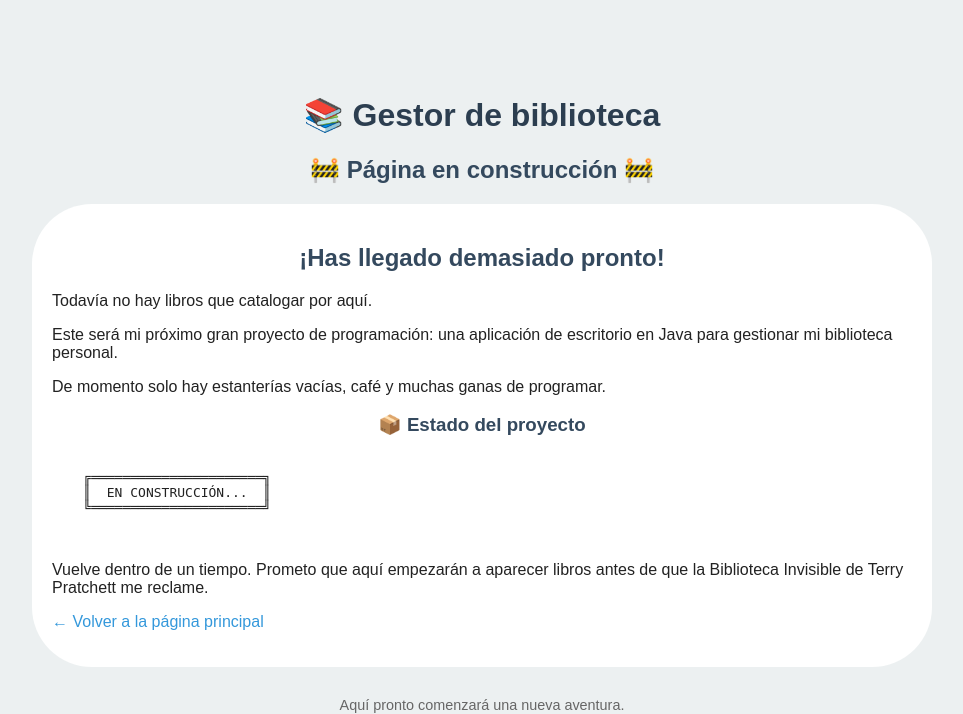
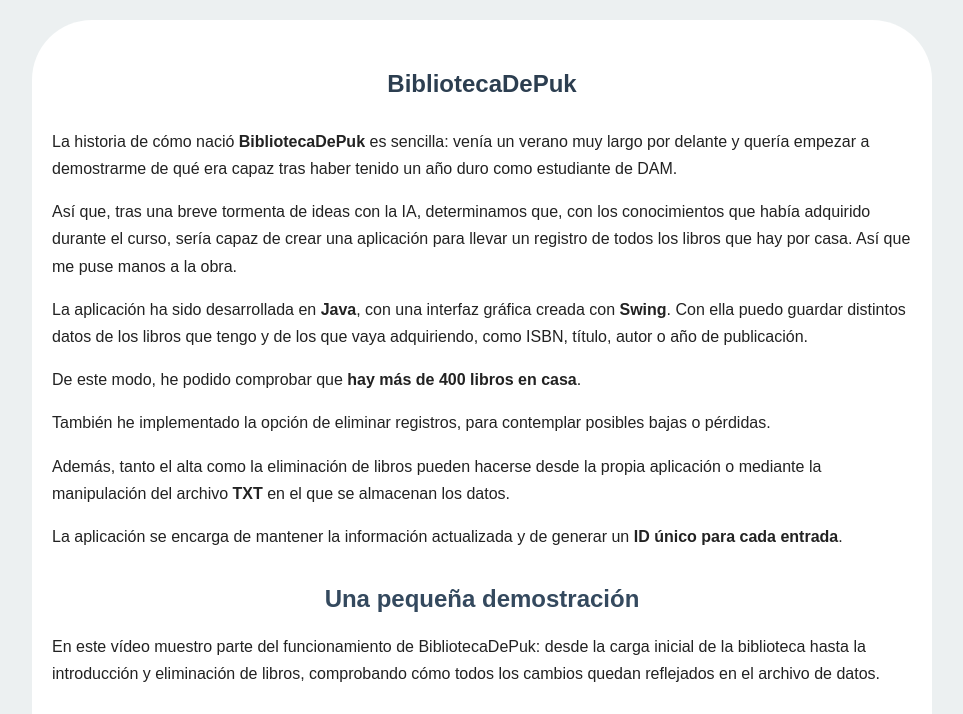
Before and after one commit to JosemaRuiz-puk/aprendiendo-html-css-js, a PHP site: page /gestor_biblioteca.html in a window 1280 px wide. Shown: the top 714 px of the page, without its empty margins (158-1121 px from the left). Run offline with PHP 8.4, Linux system fonts and the light colour scheme.

Commit message:
Actualiza BibliotecaDePuk y añade video de demostracion

```diff
--- a/gestor_biblioteca.html
+++ b/gestor_biblioteca.html
@@ -1,79 +1,107 @@
 <!DOCTYPE html>
 <html lang="es">
-
 <head>
     <meta charset="UTF-8">
     <meta name="viewport" content="width=device-width, initial-scale=1.0">
 
-    <title>Gestor de biblioteca</title>
+    <title>BibliotecaDePuk</title>
 
     <link rel="stylesheet" href="styles.css">
 </head>
 
 <body>
 
-    <header>
+    <main class="contenido-proyecto">
 
-        <h1>📚 Gestor de biblioteca</h1>
+        <section class="proyecto">
 
-        <h2>🚧 Página en construcción 🚧</h2>
-
-    </header>
-
-    <main>
-
-        <section>
-
-            <h2>¡Has llegado demasiado pronto!</h2>
+            <h1>BibliotecaDePuk</h1>
 
             <p>
-                Todavía no hay libros que catalogar por aquí.
+                La historia de cómo nació <strong>BibliotecaDePuk</strong> es sencilla:
+                venía un verano muy largo por delante y quería empezar a demostrarme
+                de qué era capaz tras haber tenido un año duro como estudiante de DAM.
             </p>
 
             <p>
-                Este será mi próximo gran proyecto de programación: una aplicación
-                de escritorio en Java para gestionar mi biblioteca personal.
+                Así que, tras una breve tormenta de ideas con la IA, determinamos que,
+                con los conocimientos que había adquirido durante el curso, sería capaz
+                de crear una aplicación para llevar un registro de todos los libros
+                que hay por casa. Así que me puse manos a la obra.
             </p>
 
             <p>
-                De momento solo hay estanterías vacías, café y muchas ganas de
-                programar.
+                La aplicación ha sido desarrollada en <strong>Java</strong>, con una
+                interfaz gráfica creada con <strong>Swing</strong>. Con ella puedo guardar
+                distintos datos de los libros que tengo y de los que vaya adquiriendo,
+                como ISBN, título, autor o año de publicación.
             </p>
 
-            <h3>📦 Estado del proyecto</h3>
-
-            <pre>
-
-    ╔══════════════════════╗
-    ║  EN CONSTRUCCIÓN...  ║
-    ╚══════════════════════╝
-
-            </pre>
+            <p>
+                De este modo, he podido comprobar que
+                <strong>hay más de 400 libros en casa</strong>.
+            </p>
 
             <p>
-                Vuelve dentro de un tiempo. Prometo que aquí empezarán a aparecer
-                libros antes de que la Biblioteca Invisible de Terry Pratchett me
-                reclame.
+                También he implementado la opción de eliminar registros, para contemplar
+                posibles bajas o pérdidas.
             </p>
+
+            <p>
+                Además, tanto el alta como la eliminación de libros pueden hacerse desde
+                la propia aplicación o mediante la manipulación del archivo
+                <strong>TXT</strong> en el que se almacenan los datos.
+            </p>
+
+            <p>
+                La aplicación se encarga de mantener la información actualizada y de
+                generar un <strong>ID único para cada entrada</strong>.
+            </p>
+
+            <h2>Una pequeña demostración</h2>
+
+            <p>
+                En este vídeo muestro parte del funcionamiento de BibliotecaDePuk:
+                desde la carga inicial de la biblioteca hasta la introducción y eliminación
+                de libros, comprobando cómo todos los cambios quedan reflejados en el
+                archivo de datos.
+            </p>
+
+            <div class="video-proyecto">
+                <video controls>
+                    <source src="DemoBiblioteca.mp4" type="video/mp4">
+                    Tu navegador no puede reproducir este vídeo.
+                </video>
+            </div>
+
+            <h2>Esto no para aquí...</h2>
+
+            <p>
+                Aún hay cosillas que mejorar. En próximas versiones quiero implementar
+                una <strong>ficha con más detalles sobre cada libro</strong>, conectar la
+                aplicación a una <strong>base de datos</strong> en lugar de utilizar un
+                archivo TXT —tengo que aprender a hacerlo durante el próximo curso— y
+                añadir otras funcionalidades que he ido echando en falta mientras
+                introducía los datos de mi biblioteca.
+            </p>
+
+            <div class="enlaces-proyecto">
+
+                <a href="https://github.com/JosemaRuiz-puk/BibliotecaDePuk"
+                   target="_blank"
+                   rel="noopener noreferrer">
+                    Ver código en GitHub
+                </a>
+
+                <a href="index.php">
+                    Volver a inicio
+                </a>
+
+            </div>
 
         </section>
 
-        <p>
-            <a href="index.php">← Volver a la página principal</a>
-        </p>
-
     </main>
 
-    <footer>
-
-        <p>
-            Aquí pronto comenzará una nueva aventura.
-        </p>
-
-    </footer>
-
-<script src="modo-oscuro.js"></script>
-
 </body>
-
 </html>
--- a/index.php
+++ b/index.php
@@ -108,7 +108,7 @@ $citaPratchett = $sentencia->fetch(PDO::FETCH_ASSOC);
 
                 <li>
                     <a href="gestor_biblioteca.html">
-                        Próximo proyecto
+                        Proyecto número 2
                     </a>
                 </li>
             </ul>
--- a/styles.css
+++ b/styles.css
@@ -335,3 +335,54 @@ header {
     outline: 3px solid #3498db;
     outline-offset: 3px;
 }
+/* =========================
+   VIDEO BIBLIOTECA
+   ========================= */
+
+   .contenido-proyecto {
+    max-width: 1000px;
+    margin: 0 auto;
+    padding: 30px 20px;
+}
+
+.proyecto h1 {
+    text-align: center;
+    margin-bottom: 30px;
+}
+
+.proyecto h2 {
+    margin-top: 35px;
+}
+
+.proyecto p {
+    line-height: 1.7;
+}
+
+.proyecto li {
+    margin-bottom: 8px;
+}
+
+.video-proyecto {
+    margin: 30px auto;
+    text-align: center;
+}
+
+.video-proyecto video {
+    width: 100%;
+    max-width: 850px;
+    border-radius: 10px;
+}
+
+.enlaces-proyecto {
+    margin-top: 40px;
+    display: flex;
+    gap: 20px;
+    flex-wrap: wrap;
+}
+
+.enlaces-proyecto a {
+    padding: 10px 18px;
+    text-decoration: none;
+    border: 1px solid currentColor;
+    border-radius: 6px;
+}
```
Also changed, not shown: 1 other file.
